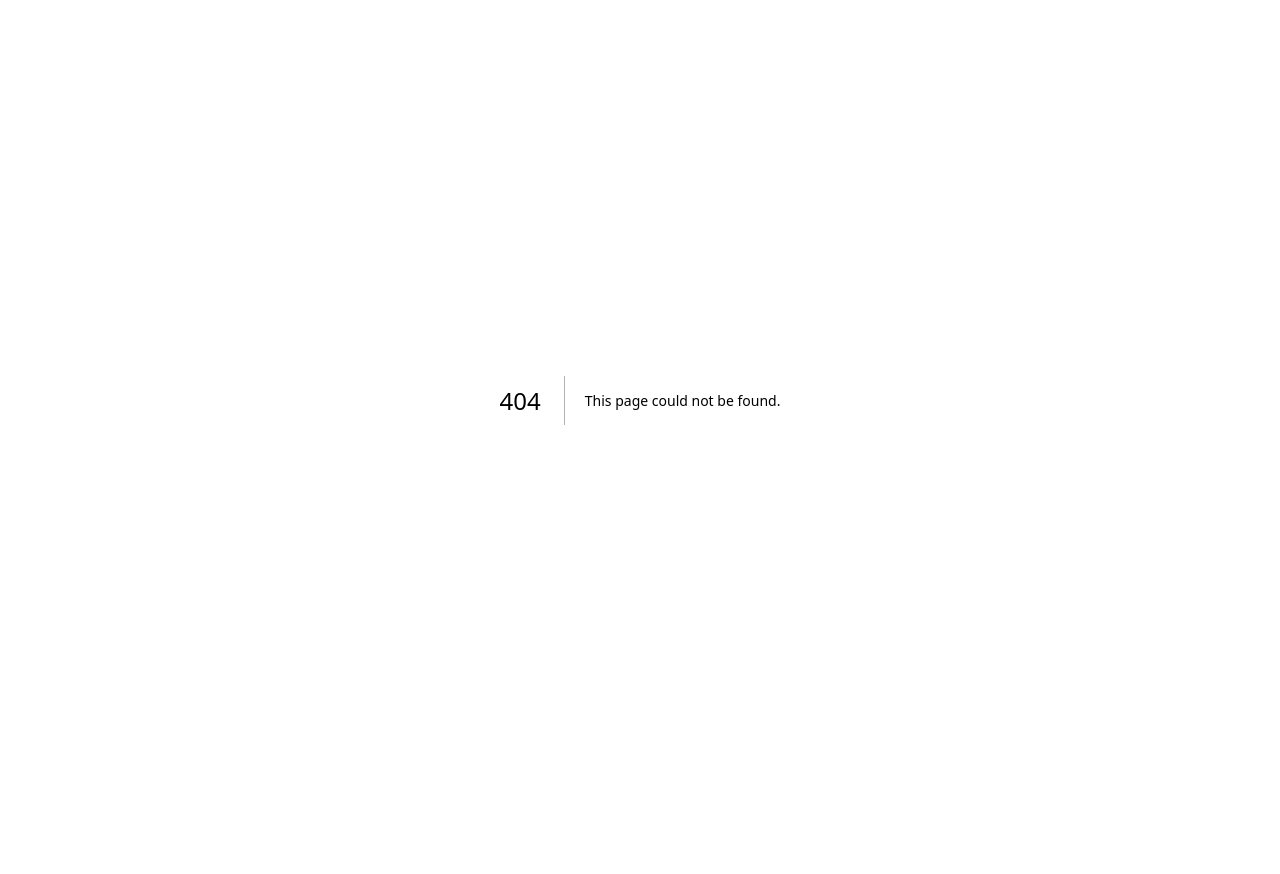
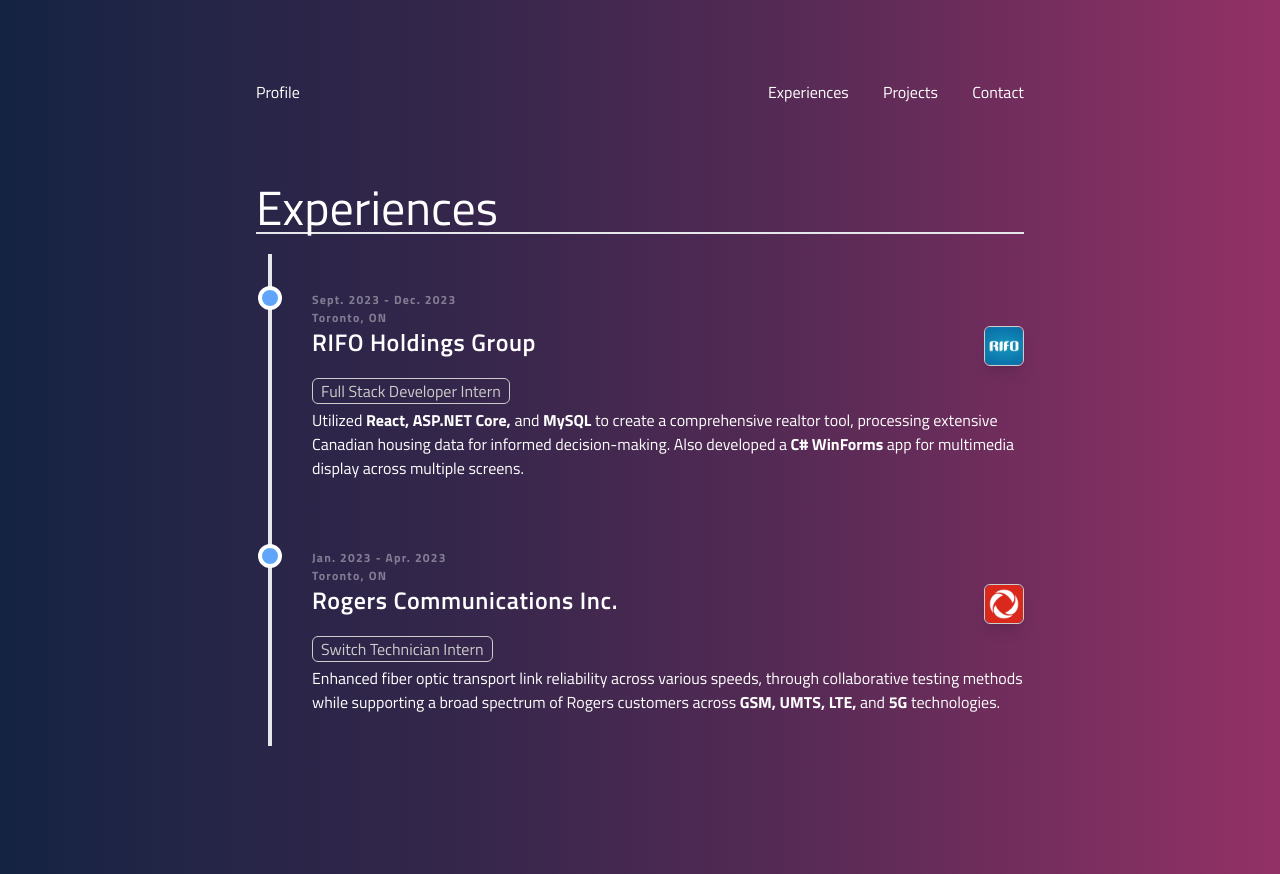
Before and after one commit to 04felixli/f3lixli.com, a Next.js app: page /experiences in a window 1280 px wide. Before the commit this address had no page. Before the commit the page ends 800 px from the top, so only its background shows below. Built offline with nearby package versions, Linux system fonts and the light colour scheme.

Commit message:
Implement: Experiences page

```diff
--- a/app/Objects/ExperienceObjects.tsx
+++ b/app/Objects/ExperienceObjects.tsx
@@ -1,41 +1,41 @@
 export interface ExperienceObject {
     companyName: string;
     description: string;
+    keyWords: string[];
     startDate: string;
     endDate: string;
     techStack: string;
-    cityOrState: string;
+    location: string;
     country: string;
     status: string;
     companyLogo: string;
-    companyWebsiteLink: string;
     role: string;
 }
 
 export const RIFOExperience: ExperienceObject = {
     companyName: 'RIFO Holdings Group',
     description: 'Utilized React, ASP.NET Core, and MySQL to create a comprehensive realtor tool, processing extensive Canadian housing data for informed decision-making. Also developed a C# WinForms app for multimedia display across multiple screens.',
+    keyWords: ["React,", "ASP.NET", "Core,", "MySQL", "WinForms", "C#"],
     startDate: 'Sept. 2023',
     endDate: 'Dec. 2023',
     techStack: 'React | ASP.Net Core | MySQL | .NET Core | WinForms',
-    cityOrState: 'Toronto',
+    location: 'Toronto, ON',
     country: 'Canada',
     status: 'Co-op',
     companyLogo: '/Images/RifoLogo.jpg',
-    companyWebsiteLink: 'https://www.rifo.com/',
-    role: 'Full Stack Developer'
+    role: 'Full Stack Developer Intern'
 }
 
 export const RogersExperience: ExperienceObject = {
     companyName: 'Rogers Communications Inc.',
     description: 'Enhanced fiber optic transport link reliability across various speeds, through collaborative testing methods while supporting a broad spectrum of Rogers customers across GSM, UMTS, LTE, and 5G technologies.',
+    keyWords: ["GSM,", "UMTS,", "LTE,", "5G"],
     startDate: 'Jan. 2023',
     endDate: 'Apr. 2023',
     techStack: 'GSM(2G) | UMTS(3G) | LTE(4G) | 5G | RFC 2544 | BERT | Networks',
-    cityOrState: 'Toronto',
+    location: 'Toronto, ON',
     country: 'Canada',
     status: 'Co-op',
     companyLogo: '/Images/RogersLogo.png',
-    companyWebsiteLink: 'https://about.rogers.com/?icid=R_COR_JOR_OB4PMA',
-    role: 'Switch Technician'
+    role: 'Switch Technician Intern'
 }
--- a/app/components/About/Subinfo.tsx
+++ b/app/components/About/Subinfo.tsx
@@ -2,7 +2,14 @@
 
 const Subinfo = () => {
     return (
-        <p className="text-lg mt-5">I'm an aspiring software/full stack developer, engineer, or whatever you want to call it, currently studying computer engineering at the University of Waterloo and looking for summer 2024 internships!</p>
+        <p className="text-lg mt-5">
+            The desert wind blew the tumbleweed in front of the car.
+            Alex swerved to avoid the tumbleweed, but he turned the wheel a bit too strong and
+            the car left the road and skidded onto the dirt median. He instantly slammed on the
+            brakes and the car stopped in a cloud of dirt. When the dust cloud had settled and
+            he could see around him again, he realized that he'd somehow crossed over into an
+            entirely new dimension.
+        </p>
     )
 }
 
--- a/app/components/NavBar/NavBar.tsx
+++ b/app/components/NavBar/NavBar.tsx
@@ -6,7 +6,7 @@
         <div className='flex itemx-center justify-between flex-row w-full'>
             <Link href='/'>Profile</Link>
             <div className='w-4/12 flex justify-between'>
-                <Link href=''>Experiences</Link>
+                <Link href='/experiences'>Experiences</Link>
                 <Link href='/projects'>Projects</Link>
                 <Link href=''>Contact</Link>
             </div>
--- /dev/null
+++ b/app/experiences/ExperienceCard.tsx
@@ -0,0 +1,45 @@
+import React from 'react';
+import './experiences.css';
+import { ExperienceObject } from '../Objects/ExperienceObjects';
+
+interface Props {
+    experience: ExperienceObject;
+}
+
+const ExperienceCard = ({ experience }: Props) => {
+    const text: string[] = experience.description.split(" ");
+
+    return (
+        <section className='w-full'>
+            <div className='timeline'>
+                <div className='relative'>
+                    <div className='dot'></div>
+                    <div className='timeline-content'>
+                        <span className='timeline-date'>{experience.startDate} - {experience.endDate}</span>
+                        <p className='timeline-date'>{experience.location}</p>
+                        <div className='flex flex-row justify-between'>
+                            <h3 className='timeline-title'>{experience.companyName}</h3>
+                            <div className='w-10 h-10 mb-3 break-inside-avoid border border-[#ccc] rounded-md shadow-lg'>
+                                <img
+                                    src={experience.companyLogo}
+                                    alt={`${experience.companyName} Image`}
+                                    className='w-full object-contain rounded-md'
+                                />
+                            </div>
+                        </div>
+                        <p className='border border-[#ccc] rounded-md w-fit px-2 text-[#ccc]'>{experience.role}</p>
+                        <p className='timeline-description mt-1'>
+                            {text.map((word, index) => (
+                                experience.keyWords.includes(word) ?
+                                    <span className='font-bold' key={index}>{word} </span> :
+                                    <span key={index}>{word} </span>
+                            ))}
+                        </p>
+                    </div>
+                </div>
+            </div>
+        </section>
+    );
+};
+
+export default ExperienceCard;
--- /dev/null
+++ b/app/experiences/experiences.css
@@ -0,0 +1,29 @@
+@tailwind base;
+@tailwind components;
+@tailwind utilities;
+
+@layer components {
+    .timeline {
+        @apply border-l-4 border-gray-200 ml-3 py-8 space-y-14 relative;
+    }
+
+    .dot {
+        @apply absolute top-0 -left-3.5 bg-blue-400 h-6 w-6 rounded-full border-4 border-white;
+    }
+
+    .timeline-content {
+        @apply pl-10 relative;
+    }
+
+    .timeline-date {
+        @apply text-xs font-bold opacity-40 tracking-widest;
+    }
+
+    .timeline-title {
+        @apply text-2xl font-semibold tracking-wide mb-2;
+    }
+
+    /* .timeline-description {
+        @apply text-gray-500;
+    } */
+}
--- /dev/null
+++ b/app/experiences/page.tsx
@@ -0,0 +1,22 @@
+import React from 'react'
+import Layout from '../components/util/layout'
+import { ChessProject, SlimPossible } from '../Objects/ProjectObjects'
+import ExperienceCard from './ExperienceCard'
+import { RIFOExperience, RogersExperience } from '../Objects/ExperienceObjects'
+
+const Experiences = () => {
+    const experiences = [RIFOExperience, RogersExperience];
+    return (
+        <Layout pageName='Experiences'>
+            <ul className='mt-5'>
+                {experiences.map(experience => (
+                    <li key={experience.companyName}>
+                        <ExperienceCard experience={experience} />
+                    </li>
+                ))}
+            </ul>
+        </Layout>
+    )
+}
+
+export default Experiences
--- a/app/globals.css
+++ b/app/globals.css
@@ -25,6 +25,7 @@
 body {
   padding-left: 20%;
   padding-right: 20%;
+  padding-bottom: 10%;
   color: rgb(var(--foreground-rgb));
   background: linear-gradient(to left,
       rgb(var(--stop1-rgb)) 0%,
@@ -50,3 +51,22 @@
     text-wrap: balance;
   }
 }
+
+/* Hide scrollbar for Chrome, Safari and Opera */
+body::-webkit-scrollbar {
+  display: none;
+}
+
+/* Hide scrollbar for IE and Edge */
+body {
+  -ms-overflow-style: none;
+}
+
+/* Hide scrollbar for FireFox */
+html {
+  scrollbar-width: none;
+
+  /* Smooth section navigation */
+  scroll-behavior: smooth;
+  scroll-padding: var(--scroll-padding, 6rem);
+}
--- a/app/projects/ProjectCard.tsx
+++ b/app/projects/ProjectCard.tsx
@@ -1,6 +1,5 @@
 import React from 'react';
 import { ProjectObject } from '../Objects/ProjectObjects';
-import './projects.css'; // Import your CSS file
 
 interface Props {
     project: ProjectObject;
@@ -8,10 +7,11 @@
 
 const ProjectCard = ({ project }: Props) => {
     return (
-        <div className='card'>
+        <div className='w-full mb-3 break-inside-avoid border border-[#ccc] rounded-md shadow-lg'>
             <img
                 src={project.imagePath}
                 alt={`${project.name} Image`}
+                className='w-full object-contain rounded-md'
             />
         </div>
     );
--- a/app/projects/page.tsx
+++ b/app/projects/page.tsx
@@ -2,14 +2,13 @@
 import Layout from '../components/util/layout'
 import { ChessProject, SlimPossible } from '../Objects/ProjectObjects'
 import ProjectCard from './ProjectCard';
-import './projects.css'; // Import your CSS file
 
 const Projects = () => {
     const projects = [SlimPossible, ChessProject];
 
     return (
         <Layout pageName='Projects'>
-            <ul className='grid-container'>
+            <ul className='w-full mt-5 columns-2 gap-5'>
                 {projects.map(project => (
                     <li key={project.name}>
                         <ProjectCard project={project} />
```
Also changed, not shown: app/projects/projects.css (deleted, +0 -18 lines), public/Images/RifoLogo.jpg (added), public/Images/RogersLogo.png (added).
